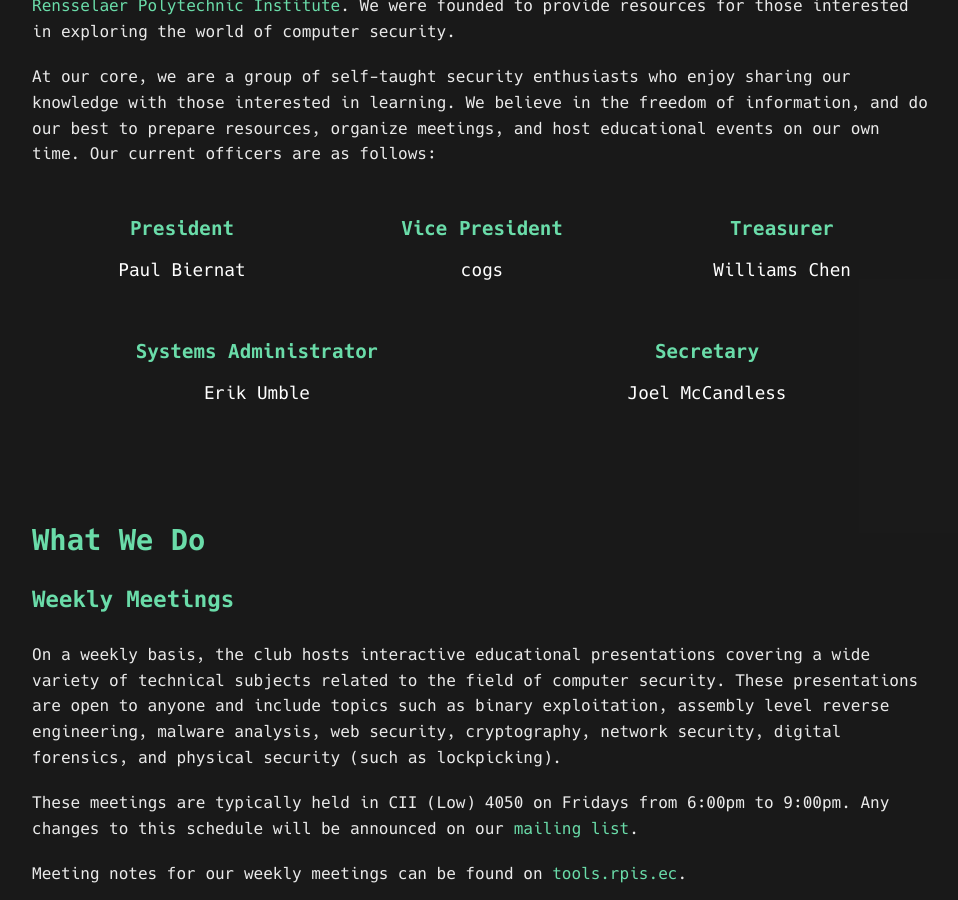
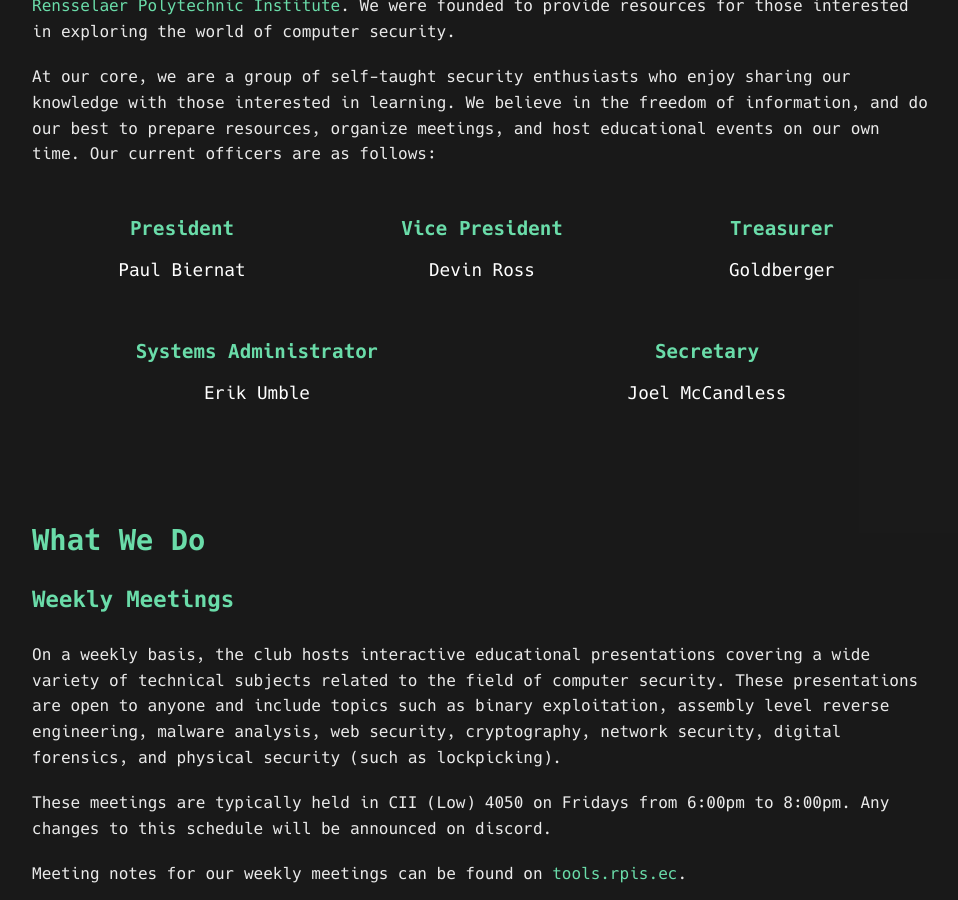
Before and after one commit to RPISEC/website, a Jekyll site: the page built from about.html, in a window 1280 px wide and 900 px high, scrolled down 484 px. Shown: the whole window, without its empty margins (158-1116 px from the left). Built offline with Jekyll 4.4.1, drawn with Linux system fonts in a browser that asks for light colours; some of the changed text lies outside the part shown.

Commit message:
Update officers list

```diff
--- a/about.html
+++ b/about.html
@@ -20,11 +20,11 @@
                 </li>
                 <li>
                     <div class="position">Vice President</div>
-                    <div class="name">cogs</div>
+                    <div class="name">Devin Ross</div>
                 </li>
                 <li>
                     <div class="position">Treasurer</div>
-                    <div class="name">Williams Chen</div>
+                    <div class="name">Goldberger</div>
                 </li>
                 <li>
                     <div class="position">Systems Administrator</div>
@@ -48,9 +48,8 @@
                 include topics such as binary exploitation, assembly level reverse engineering, malware analysis, web
                 security, cryptography, network security, digital forensics, and physical security (such as
                 lockpicking).</p>
-            <p>These meetings are typically held in CII (Low) 4050 on Fridays from 6:00pm to 9:00pm. Any changes to this
-                schedule will be announced on our <a href="https://cs.sympa.rpi.edu/wws/subscribe/rpisec">mailing
-                    list</a>.</p>
+            <p>These meetings are typically held in CII (Low) 4050 on Fridays from 6:00pm to 8:00pm. Any changes to this
+                schedule will be announced on discord</a>.</p>
             <p>Meeting notes for our weekly meetings can be found on <a href="http://tools.rpis.ec">tools.rpis.ec</a>.
             <h4>INTROSEC</h4>
             <p>During the Fall semester, we host INTROSEC meetings in addition to our regular Friday meetings. While our
```
Also changed, not shown: other parts of about.html (+0 -1 lines).
